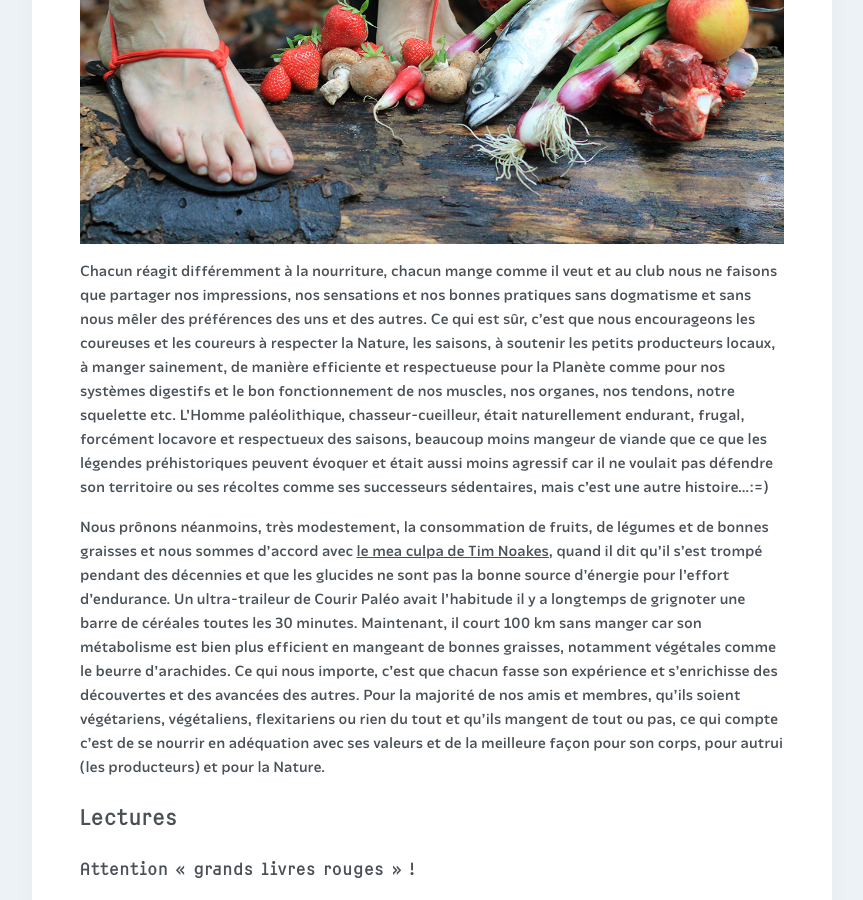
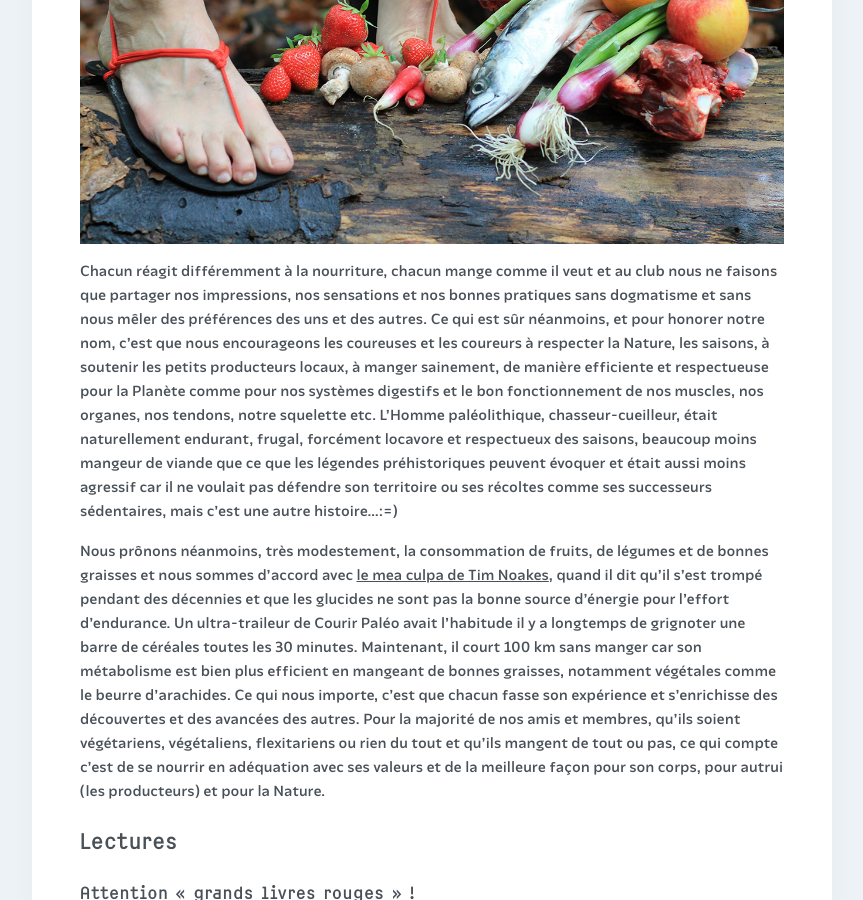
Before and after one commit to courirpaleo/courirpaleo.github.io, a Jekyll site: the page built from _pages/ressources.md, in a window 1280 px wide and 900 px high, scrolled down 3358 px. Shown: the whole window, without its empty margins (208-1071 px from the left). Built offline with Jekyll 4.4.1, drawn with Linux system fonts in a browser that asks for light colours; some web fonts are replaced.

Commit message:
Update ressources.md

```diff
--- a/_pages/ressources.md
+++ b/_pages/ressources.md
@@ -29,7 +29,7 @@
 
 ## Alimentation
 ![Courir Paleo](/assets/images/CourirPaleo_photo_marque_MQ_1200px.jpg)
-Chacun réagit différemment à la nourriture, chacun mange comme il veut et au club nous ne faisons que partager nos impressions, nos sensations et nos bonnes pratiques sans dogmatisme et sans nous mêler des préférences des uns et des autres. Ce qui est sûr, c'est que nous encourageons les coureuses et les coureurs à respecter la Nature, les saisons, à soutenir les petits producteurs locaux, à manger sainement, de manière efficiente et respectueuse pour la Planète comme pour nos systèmes digestifs et le bon fonctionnement de nos muscles, nos organes, nos tendons, notre squelette etc. L'Homme paléolithique, chasseur-cueilleur, était naturellement endurant, frugal, forcément locavore et respectueux des saisons, beaucoup moins mangeur de viande que ce que les légendes préhistoriques peuvent évoquer et était aussi moins agressif car il ne voulait pas défendre son territoire ou ses récoltes comme ses successeurs sédentaires, mais c'est une autre histoire...:=)
+Chacun réagit différemment à la nourriture, chacun mange comme il veut et au club nous ne faisons que partager nos impressions, nos sensations et nos bonnes pratiques sans dogmatisme et sans nous mêler des préférences des uns et des autres. Ce qui est sûr néanmoins, et pour honorer notre nom, c'est que nous encourageons les coureuses et les coureurs à respecter la Nature, les saisons, à soutenir les petits producteurs locaux, à manger sainement, de manière efficiente et respectueuse pour la Planète comme pour nos systèmes digestifs et le bon fonctionnement de nos muscles, nos organes, nos tendons, notre squelette etc. L'Homme paléolithique, chasseur-cueilleur, était naturellement endurant, frugal, forcément locavore et respectueux des saisons, beaucoup moins mangeur de viande que ce que les légendes préhistoriques peuvent évoquer et était aussi moins agressif car il ne voulait pas défendre son territoire ou ses récoltes comme ses successeurs sédentaires, mais c'est une autre histoire...:=)
 
 Nous prônons néanmoins, très modestement, la consommation de fruits, de légumes et de bonnes graisses et nous sommes d'accord avec [le mea culpa de Tim Noakes](https://www2.u-trail.com/tim-noakes), quand il dit qu'il s'est trompé pendant des décennies et que les glucides ne sont pas la bonne source d'énergie pour l'effort d'endurance. Un ultra-traileur de Courir&nbsp;Paléo avait l'habitude il y a longtemps de grignoter une barre de céréales toutes les 30&nbsp;minutes. Maintenant, il court 100&nbsp;km sans manger car son métabolisme est bien plus efficient en mangeant de bonnes graisses, notamment végétales comme le beurre d'arachides. Ce qui nous importe, c'est que chacun fasse son expérience et s'enrichisse des découvertes et des avancées des autres. Pour la majorité de nos amis et membres, qu'ils soient végétariens, végétaliens, flexitariens ou rien du tout et qu'ils mangent de tout ou pas, ce qui compte c'est de se nourrir en adéquation avec ses valeurs et de la meilleure façon pour son corps, pour autrui (les producteurs) et pour la Nature.
 
```
